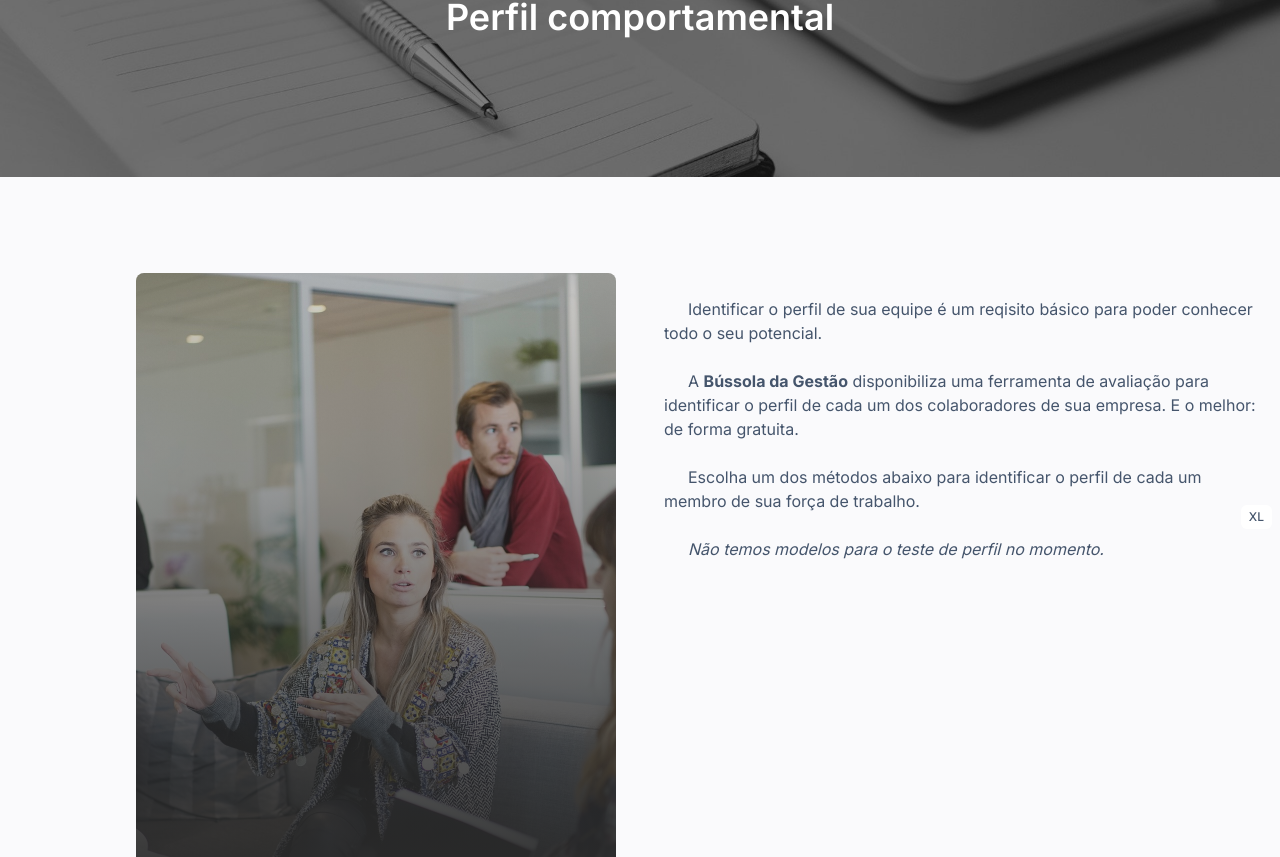
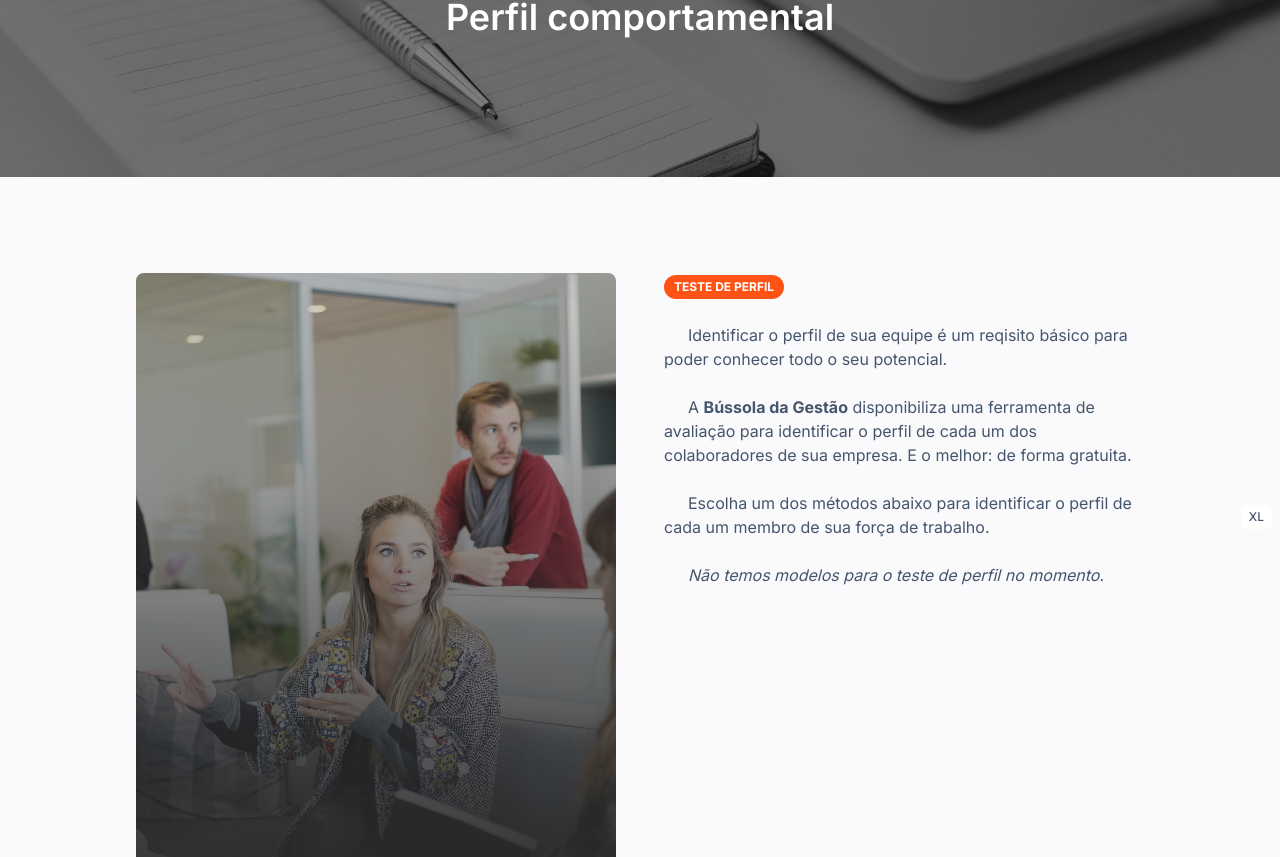
Before and after one commit to carlos3duardo/website-bussoladagestao, a Next.js app: page /servicos/teste-perfil in a window 1280 px wide. Shown: the part 263-1120 px from the top of the page. Built offline with nearby package versions, Linux system fonts and the light colour scheme; no server answers.

Commit message:
feat: :art: ajustando componentes dos serviços gratuitos

```diff
--- a/src/app/autodiagnostico/page.tsx
+++ b/src/app/servicos/autodiagnostico/page.tsx
@@ -1,17 +1,16 @@
 import Image from 'next/image';
 
-import { PageTitle } from '@/components';
+import { PageContent, PageTitle } from '@/components';
 import { Label } from '@/components/ui';
 
 export default async function Page() {
   return (
     <main>
       <PageTitle title="Autodiagnóstico" />
-      <div className="px-4 py-24">
-        <div className="container mx-auto">
-          <div className="grid grid-cols-1 gap-12 lg:grid-cols-2">
-            <div className="place-self-end">
-              <div className="lg:aspect-vertical-banner relative flex aspect-video w-full flex-col justify-end overflow-hidden rounded-lg lg:w-[480px]">
+      <PageContent>
+        <div className="container mx-auto px-4">
+          <div className="flex justify-center gap-12">
+            <div className="aspect-vertical-banner relative w-[480px] overflow-hidden rounded-lg">
               <Image
                 src="/images/page-autodiagnostico.jpg"
                 alt=""
@@ -21,8 +20,7 @@ export default async function Page() {
               />
               <div className="from-darken to-darken/20 absolute top-0 left-0 h-full w-full bg-linear-to-t" />
             </div>
-            </div>
-            <div>
+            <div className="aspect-vertical-banner w-[480px]">
               <Label>Autodiagnóstico</Label>
               <p className="my-6 indent-6">
                 A <strong>Bússola da Gestão</strong>, em concordância com as
@@ -48,7 +46,7 @@ export default async function Page() {
             </div>
           </div>
         </div>
-      </div>
+      </PageContent>
     </main>
   );
 }
--- a/src/app/servicos/teste-perfil/page.tsx
+++ b/src/app/servicos/teste-perfil/page.tsx
@@ -1,16 +1,16 @@
 import Image from 'next/image';
 
-import { PageTitle } from '@/components';
+import { PageContent, PageTitle } from '@/components';
+import { Label } from '@/components/ui';
 
 export default async function Page() {
   return (
     <main>
       <PageTitle title="Perfil comportamental" />
-      <div className="px-4 py-24">
-        <div className="container mx-auto">
-          <div className="grid grid-cols-1 gap-12 lg:grid-cols-2">
-            <div className="place-self-end">
-              <div className="lg:aspect-vertical-banner relative flex aspect-video w-full flex-col justify-end overflow-hidden rounded-lg lg:w-[480px]">
+      <PageContent>
+        <div className="container mx-auto px-4">
+          <div className="flex justify-center gap-12">
+            <div className="aspect-vertical-banner relative w-[480px] overflow-hidden rounded-lg">
               <Image
                 src="/images/page-teste-perfil.jpg"
                 alt=""
@@ -20,8 +20,8 @@ export default async function Page() {
               />
               <div className="from-darken to-darken/20 absolute top-0 left-0 h-full w-full bg-linear-to-t" />
             </div>
-            </div>
-            <div>
+            <div className="aspect-vertical-banner w-[480px]">
+              <Label>Teste de perfil</Label>
               <p className="my-6 indent-6">
                 Identificar o perfil de sua equipe é um reqisito básico para
                 poder conhecer todo o seu potencial.
@@ -42,7 +42,7 @@ export default async function Page() {
             </div>
           </div>
         </div>
-      </div>
+      </PageContent>
     </main>
   );
 }
--- a/src/components/home/TesteGratis.tsx
+++ b/src/components/home/TesteGratis.tsx
@@ -22,7 +22,7 @@ const testes = [
     ],
     cta: 'Quero avaliar minha empresa',
     image: bannerDiagnostico,
-    url: '/autodiagnostico',
+    url: '/servicos/autodiagnostico',
   },
   {
     id: 2,
--- a/src/components/index.ts
+++ b/src/components/index.ts
@@ -1,5 +1,6 @@
 import { Footer } from './layout/Footer';
 import { Header } from './layout/Header';
+import { PageContent } from './layout/PageContent';
 import { PageTitle } from './layout/PageTitle';
 
-export { Footer, Header, PageTitle };
+export { Footer, Header, PageContent, PageTitle };
--- /dev/null
+++ b/src/components/layout/PageContent.tsx
@@ -0,0 +1,11 @@
+import { ReactNode } from 'react';
+import { twMerge } from 'tailwind-merge';
+
+interface PageContentProps {
+  children: ReactNode;
+  className?: string;
+}
+
+export function PageContent({ children, className }: PageContentProps) {
+  return <div className={twMerge('py-24', className)}>{children}</div>;
+}
```
Lines whose indentation alone changed are shown as unchanged.
